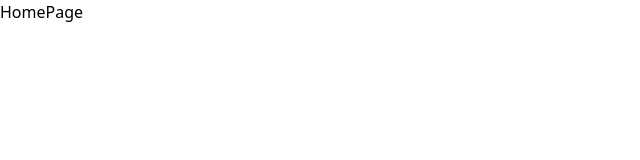
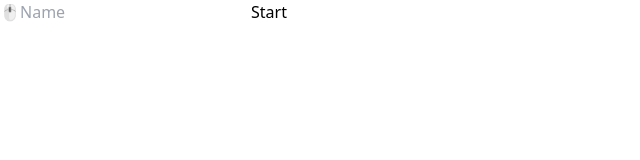
Before and after one commit to jesusarchive/pwa-remembrall, a React (Vite) app: page / in a window 1280 px wide. Shown: the top 160 px of the page, without its empty margins (0-640 px from the left). Built offline with nearby package versions, Linux system fonts and the light colour scheme.

Commit message:
home page wip

```diff
--- a/src/pages/home-page/home-page.tsx
+++ b/src/pages/home-page/home-page.tsx
@@ -1,3 +1,14 @@
+import Button from "@/components/ui/button";
+import Input from "@/components/ui/input";
+
 export default function HomePage() {
-  return <div>HomePage</div>;
+  return (
+    <div className="h-dvh w-dvw flex justify-center">
+      <div className="flex flex-col gap-4 pt-20">
+        <span className="self-center">🖱️</span>
+        <Input className="w-96" placeholder="Name" />
+        <Button>Start</Button>
+      </div>
+    </div>
+  );
 }
```
